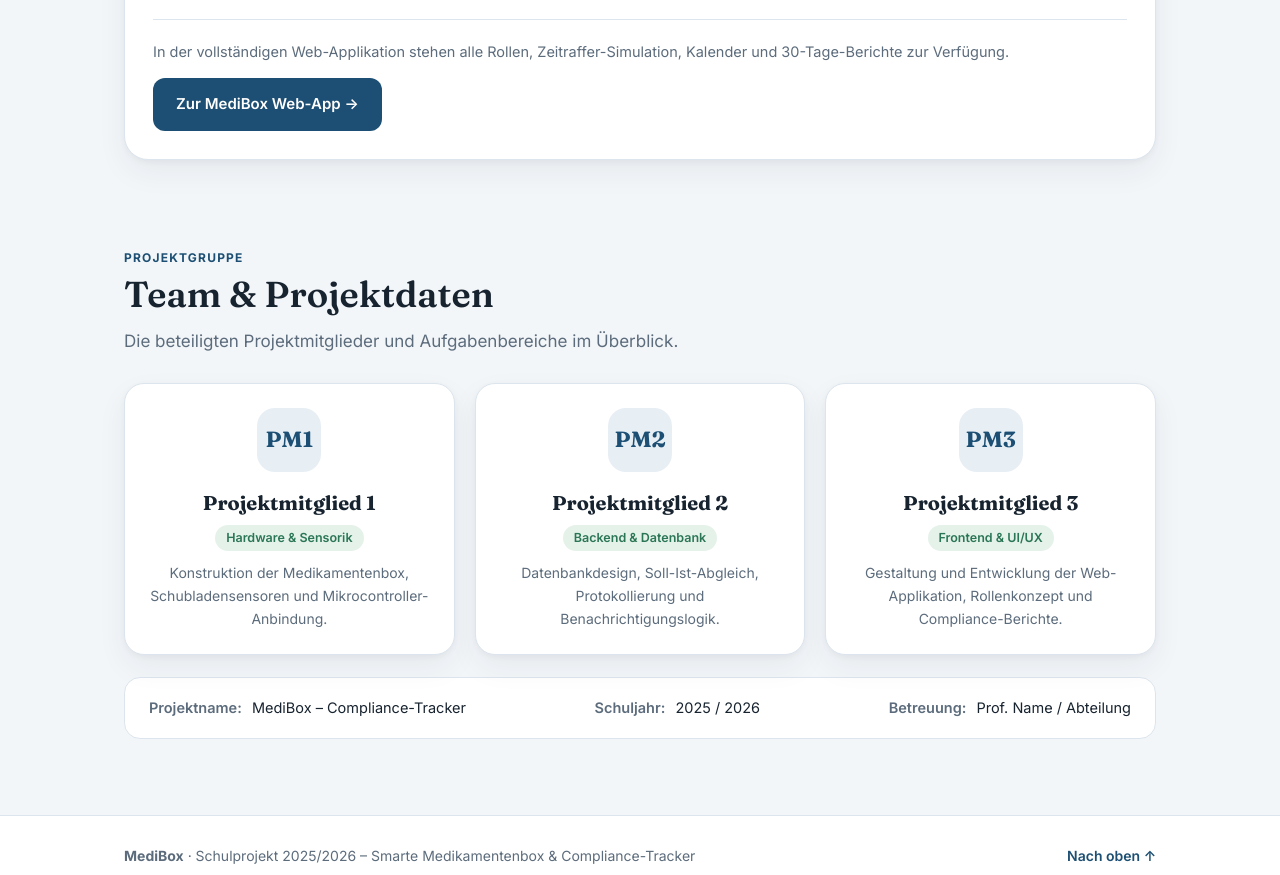
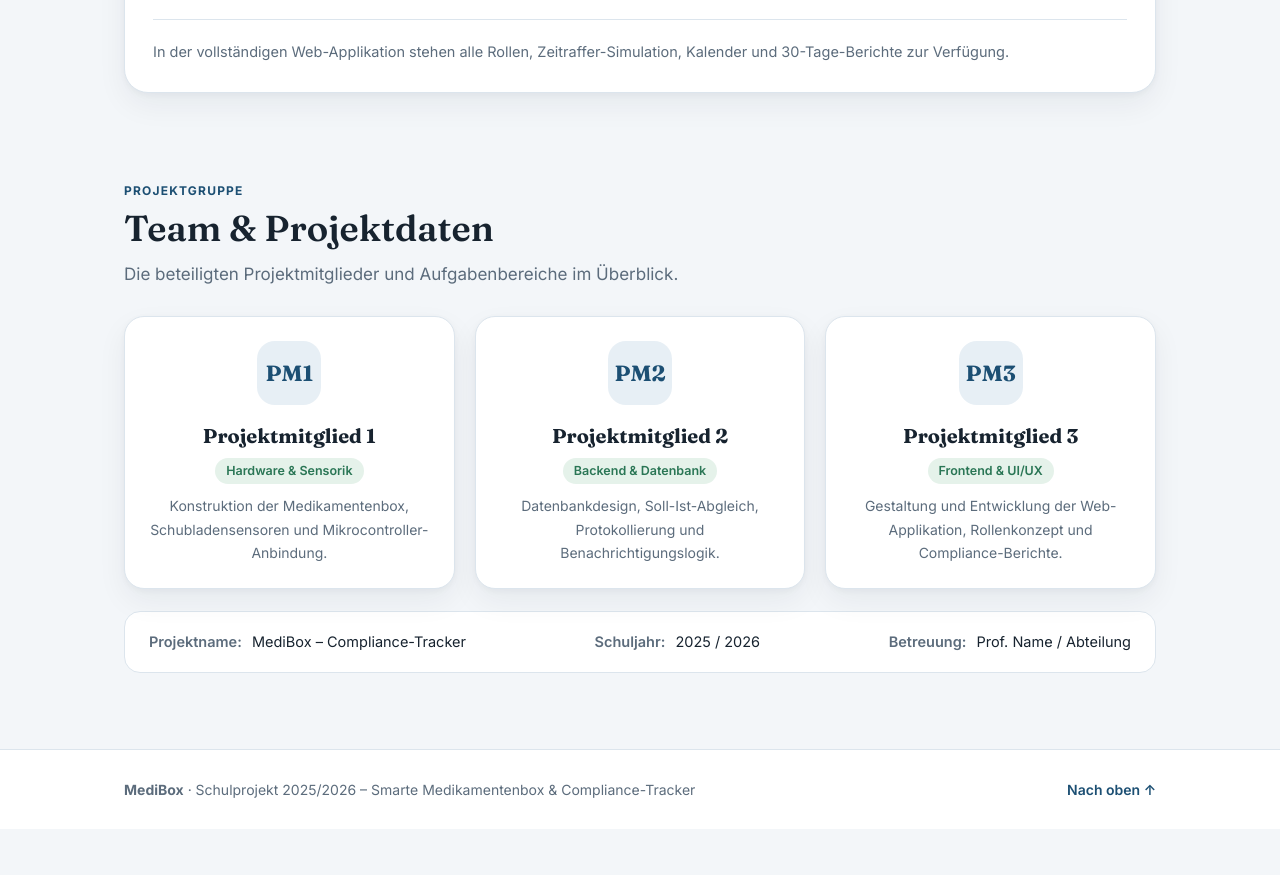
Before and after one commit to TomTomHDot/TomTomHDot.github.io, a plain HTML site: page index.html in a window 1280 px wide. Shown: the part 4087-4962 px from the top of the page. After the commit the page ends 4916 px from the top, so only its background shows below. Drawn offline with Linux system fonts and the light colour scheme.

Commit message:
Button (Zur MediBox Web-App ->) entfernt
Removed link to the MediBox Web-App in the footer.

```diff
--- a/index.html
+++ b/index.html
@@ -1304,7 +1304,6 @@ VALUES (42, 1, 2, '2026-05-12', '13:02', 'pünktlich');</pre>
               <span style="color: var(--mut); font-size: 14.5px;">
                 In der vollständigen Web-Applikation stehen alle Rollen, Zeitraffer-Simulation, Kalender und 30-Tage-Berichte zur Verfügung.
               </span>
-              <a href="app.html" class="btn btn-primary" title="Link zur eigentlichen MediBox Web-App (Dateiname ggf. anpassen)">Zur MediBox Web-App →</a>
             </div>
           </div>
         </div>
```
